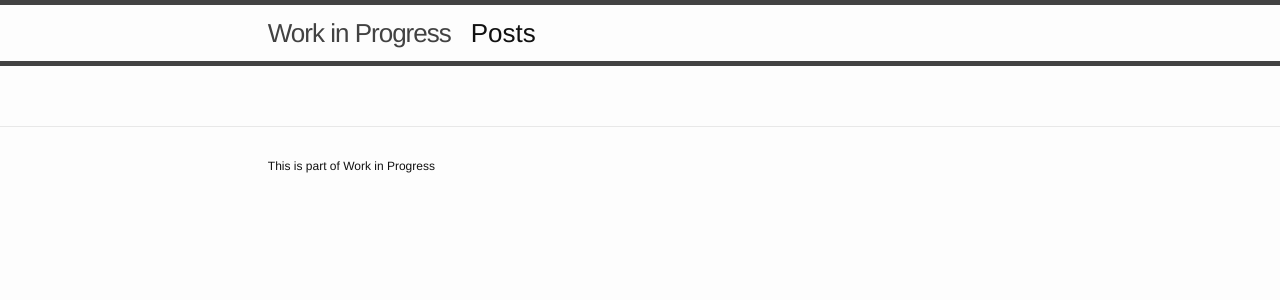
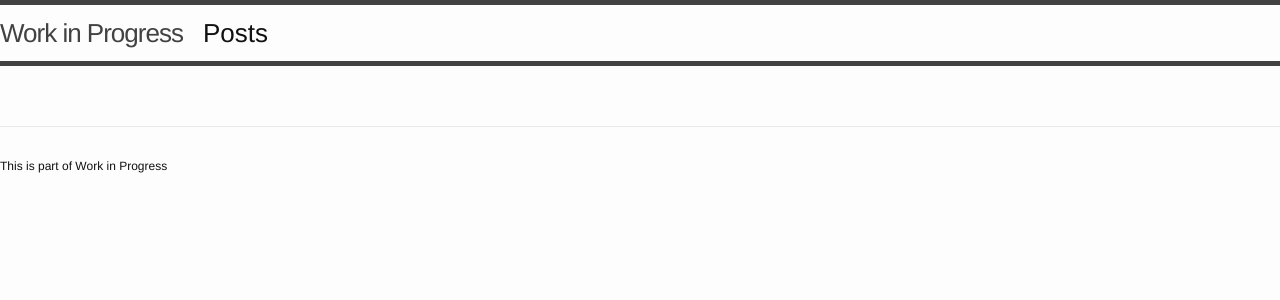
Before and after one commit to Roothe/.github.io, a Jekyll site: the page built from index.html, in a window 1280 px wide. Shown: the top 300 px of the page. Built offline with Jekyll 4.4.1, drawn with Linux system fonts in a browser that asks for light colours.

Commit message:
remove wrapper

```diff
--- a/_includes/footer.html
+++ b/_includes/footer.html
@@ -1,6 +1,6 @@
 <footer class="site-footer">
 
-  <div class="wrapper">
+ <!-- <div class="wrapper"> -->
 
    <!-- <h2 class="footer-heading">{{ site.title }}</h2> -->
    <h4 class="footer-heading">This is part of {{site.title}}</h4>
--- a/_includes/header.html
+++ b/_includes/header.html
@@ -1,6 +1,6 @@
 <header class="site-header">
 
-  <div class="wrapper">
+ <!-- <div class="wrapper"> -->
 
     <a class="site-title" href="{{ site.baseurl }}/">{{ site.title }}</a>
 
@@ -22,6 +22,6 @@
       </div>
     </nav>
 
-  </div>
+ <!-- </div> -->
 
 </header>
--- a/_sass/_base.scss
+++ b/_sass/_base.scss
@@ -161,7 +161,7 @@ pre {
     margin-right: auto;
     margin-left: auto;
     padding-right: $spacing-unit;
-    padding-left: 2%;
+    padding-left: $spacing-unit;
     @extend %clearfix;
 
     @include media-query($on-laptop) {
```
